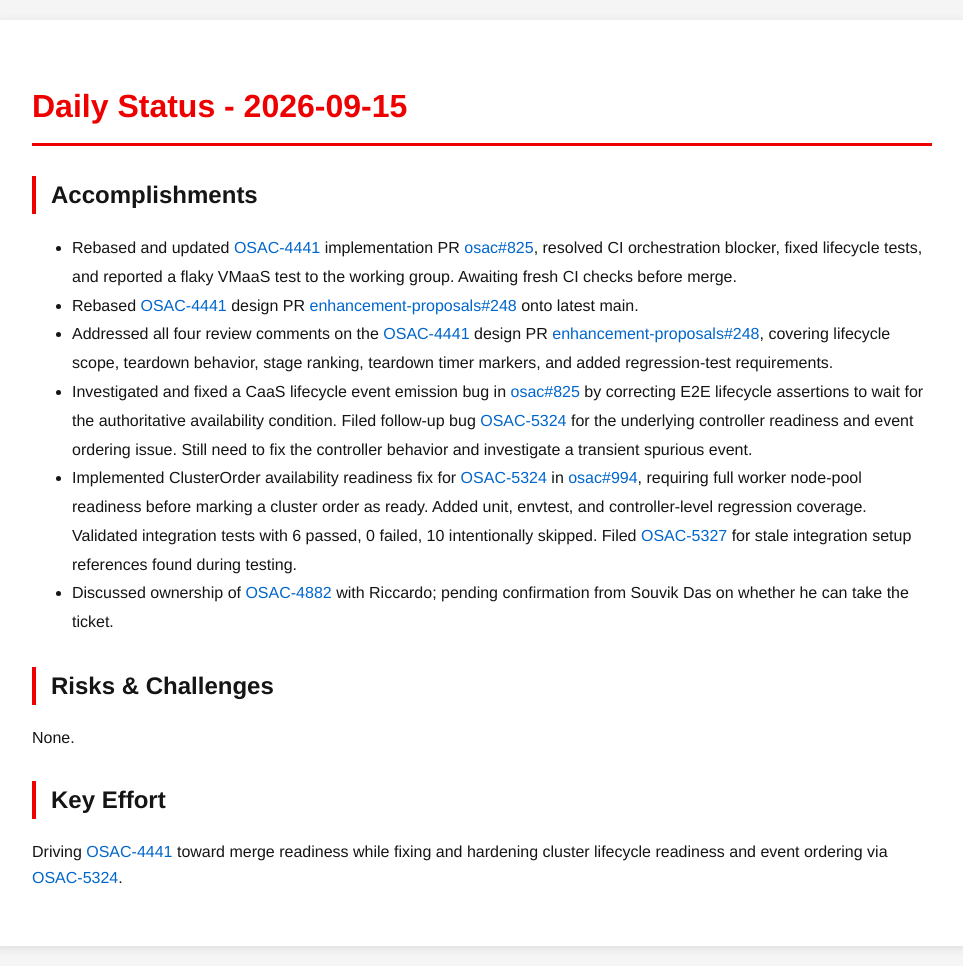
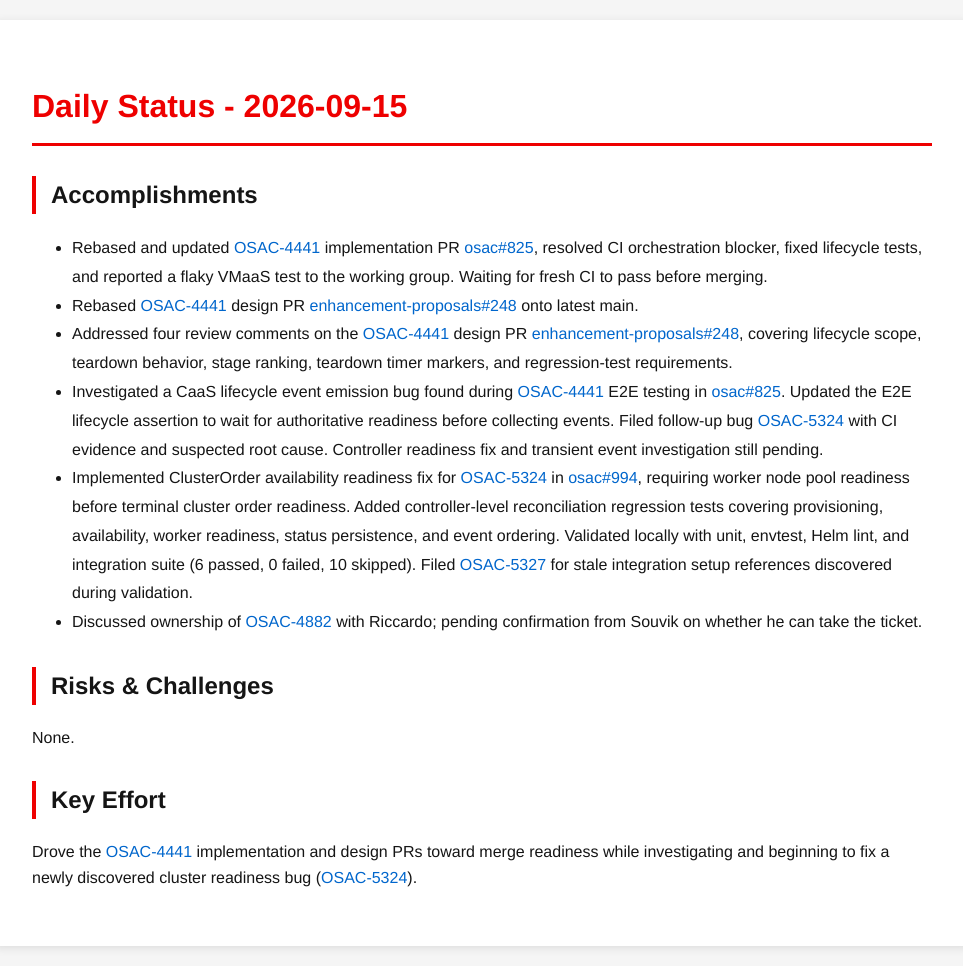
Before and after one commit to tzvatot/daily-status, a Jekyll site: the page built from 2026-09-15.md, in a window 1280 px wide. Shown: the whole page, without its empty margins (158-1121 px from the left). Built offline with Jekyll 4.4.1, drawn with Linux system fonts in a browser that asks for light colours.

Commit message:
Daily status update - 2026-09-15

```diff
--- a/2026-09-15.md
+++ b/2026-09-15.md
@@ -7,15 +7,15 @@ date: 2026-09-15
 # Daily Status - 2026-09-15
 
 ## Accomplishments
-- Rebased and updated [OSAC-4441](https://redhat.atlassian.net/browse/OSAC-4441) implementation PR [osac#825](https://github.com/osac-project/osac/pull/825), resolved CI orchestration blocker, fixed lifecycle tests, and reported a flaky VMaaS test to the working group. Awaiting fresh CI checks before merge.
+- Rebased and updated [OSAC-4441](https://redhat.atlassian.net/browse/OSAC-4441) implementation PR [osac#825](https://github.com/osac-project/osac/pull/825), resolved CI orchestration blocker, fixed lifecycle tests, and reported a flaky VMaaS test to the working group. Waiting for fresh CI to pass before merging.
 - Rebased [OSAC-4441](https://redhat.atlassian.net/browse/OSAC-4441) design PR [enhancement-proposals#248](https://github.com/osac-project/enhancement-proposals/pull/248) onto latest main.
-- Addressed all four review comments on the [OSAC-4441](https://redhat.atlassian.net/browse/OSAC-4441) design PR [enhancement-proposals#248](https://github.com/osac-project/enhancement-proposals/pull/248), covering lifecycle scope, teardown behavior, stage ranking, teardown timer markers, and added regression-test requirements.
-- Investigated and fixed a CaaS lifecycle event emission bug in [osac#825](https://github.com/osac-project/osac/pull/825) by correcting E2E lifecycle assertions to wait for the authoritative availability condition. Filed follow-up bug [OSAC-5324](https://redhat.atlassian.net/browse/OSAC-5324) for the underlying controller readiness and event ordering issue. Still need to fix the controller behavior and investigate a transient spurious event.
-- Implemented ClusterOrder availability readiness fix for [OSAC-5324](https://redhat.atlassian.net/browse/OSAC-5324) in [osac#994](https://github.com/osac-project/osac/pull/994), requiring full worker node-pool readiness before marking a cluster order as ready. Added unit, envtest, and controller-level regression coverage. Validated integration tests with 6 passed, 0 failed, 10 intentionally skipped. Filed [OSAC-5327](https://redhat.atlassian.net/browse/OSAC-5327) for stale integration setup references found during testing.
-- Discussed ownership of [OSAC-4882](https://redhat.atlassian.net/browse/OSAC-4882) with Riccardo; pending confirmation from Souvik Das on whether he can take the ticket.
+- Addressed four review comments on the [OSAC-4441](https://redhat.atlassian.net/browse/OSAC-4441) design PR [enhancement-proposals#248](https://github.com/osac-project/enhancement-proposals/pull/248), covering lifecycle scope, teardown behavior, stage ranking, teardown timer markers, and regression-test requirements.
+- Investigated a CaaS lifecycle event emission bug found during [OSAC-4441](https://redhat.atlassian.net/browse/OSAC-4441) E2E testing in [osac#825](https://github.com/osac-project/osac/pull/825). Updated the E2E lifecycle assertion to wait for authoritative readiness before collecting events. Filed follow-up bug [OSAC-5324](https://redhat.atlassian.net/browse/OSAC-5324) with CI evidence and suspected root cause. Controller readiness fix and transient event investigation still pending.
+- Implemented ClusterOrder availability readiness fix for [OSAC-5324](https://redhat.atlassian.net/browse/OSAC-5324) in [osac#994](https://github.com/osac-project/osac/pull/994), requiring worker node pool readiness before terminal cluster order readiness. Added controller-level reconciliation regression tests covering provisioning, availability, worker readiness, status persistence, and event ordering. Validated locally with unit, envtest, Helm lint, and integration suite (6 passed, 0 failed, 10 skipped). Filed [OSAC-5327](https://redhat.atlassian.net/browse/OSAC-5327) for stale integration setup references discovered during validation.
+- Discussed ownership of [OSAC-4882](https://redhat.atlassian.net/browse/OSAC-4882) with Riccardo; pending confirmation from Souvik on whether he can take the ticket.
 
 ## Risks & Challenges
 None.
 
 ## Key Effort
-Driving [OSAC-4441](https://redhat.atlassian.net/browse/OSAC-4441) toward merge readiness while fixing and hardening cluster lifecycle readiness and event ordering via [OSAC-5324](https://redhat.atlassian.net/browse/OSAC-5324).
+Drove the [OSAC-4441](https://redhat.atlassian.net/browse/OSAC-4441) implementation and design PRs toward merge readiness while investigating and beginning to fix a newly discovered cluster readiness bug ([OSAC-5324](https://redhat.atlassian.net/browse/OSAC-5324)).
```
